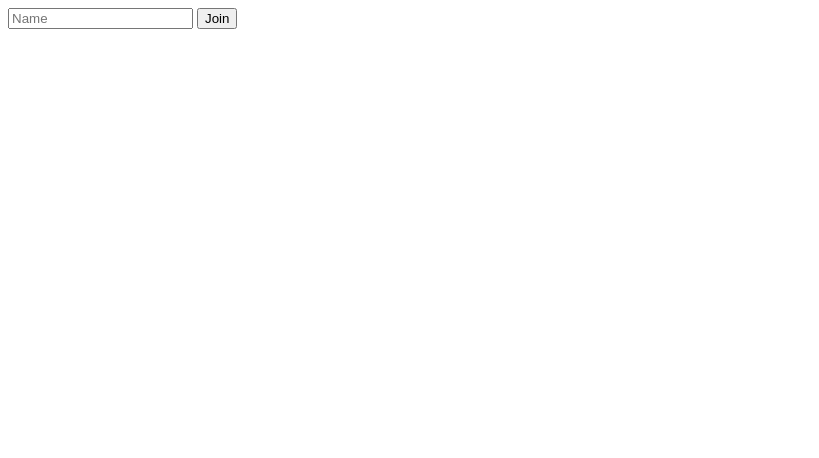
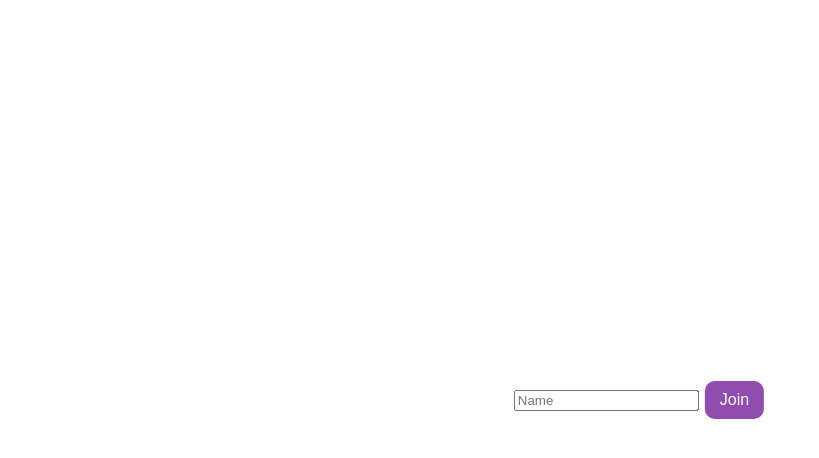
Before and after one commit to zisra/game, a website built with Parcel: page client/index.html in a window 1280 px wide. Shown: the whole page, without its empty margins (0-819 px from the left). Built offline with nearby package versions, Linux system fonts and the light colour scheme.

Commit message:
Simple changes/fixes

```diff
--- a/client/index.css
+++ b/client/index.css
@@ -1,3 +1,31 @@
+body {
+	font-family: 'Roboto', sans-serif;
+}
+
 .hidden {
 	display: none;
 }
+
+#gameSetup {
+	display: inline-block;
+	position: absolute;
+	top: 50%;
+	left: 50%;
+	transform: translate(-50%, -50%);
+}
+
+#username {
+}
+#join,
+#leave {
+	background-color: #914caf;
+	border: none;
+	border-radius: 10px;
+	color: white;
+	padding: 10px 15px;
+	text-align: center;
+	text-decoration: none;
+	font-size: 16px;
+	margin: 4px 2px;
+	cursor: pointer;
+}
--- a/client/index.html
+++ b/client/index.html
@@ -8,10 +8,13 @@
 		<link rel="stylesheet" href="index.css" />
 	</head>
 	<body>
-		<input id="username" placeholder="Name" maxlength="12" />
-		<button id="join">Join</button>
-		<button class="hidden" id="leave">Leave</button>
+		<div id="gameSetup">
+			<input id="username" placeholder="Name" minlength="1" maxlength="12" />
+			<button id="join">Join</button>
+			<button class="hidden" id="leave">Leave</button>
+		</div>
 		<div class="hidden" id="leaderboard"></div>
+
 		<div class="hidden" id="chat">
 			Messages:
 			<div id="messages"></div>
--- a/client/index.js
+++ b/client/index.js
@@ -29,6 +29,7 @@ const socket = io({
 
 socket.on('connect', () => {
 	elements.joinButton.classList.add('hidden');
+	elements.usernameInput.classList.add('hidden');
 	elements.leaveButton.classList.remove('hidden');
 	elements.leaderboard.classList.remove('hidden');
 	elements.chat.classList.remove('hidden');
@@ -59,6 +60,11 @@ socket.on('message', (message) => {
 	elements.messages.innerHTML += `<p><b>${message.nickname.escapeHTML()}</b>: ${message.message.escapeHTML()}</p>`;
 });
 
+elements.messageInput.addEventListener('keyup', (event) => {
+	if (event.key === 'Enter') {
+		elements.sendMessage.click();
+	}
+});
 elements.joinButton.addEventListener('click', async () => {
 	let sessionID = localStorage.getItem('sessionID');
 
@@ -81,7 +87,9 @@ elements.joinButton.addEventListener('click', async () => {
 });
 
 elements.sendMessage.addEventListener('click', () => {
+	if(!elements.messageInput.value) return;
 	socket.emit('message', elements.messageInput.value);
+	elements.messageInput.value = '';
 });
 
 elements.leaveButton.addEventListener('click', async () => {
--- a/package.json
+++ b/package.json
@@ -1,5 +1,5 @@
 {
-	"name": "game-tbd",
+	"name": "game",
 	"version": "1.0.0",
 	"description": "",
 	"source": "client/index.html",
@@ -13,6 +13,7 @@
 	"license": "MIT",
 	"dependencies": {
 		"express": "^4.18.2",
+		"helmet": "^6.0.1",
 		"parcel": "^2.8.3",
 		"socket.io": "^4.6.0",
 		"socket.io-client": "^4.6.0"
--- a/src/memory.js
+++ b/src/memory.js
@@ -28,7 +28,6 @@ class gameMemory {
 	}
 
 	sessionExists(session) {
-		// Check if map contains a player with the sessionID
 		return [...this.players.values()].some(
 			(player) => player.sessionID === session
 		);
--- a/src/websocket/events/message.js
+++ b/src/websocket/events/message.js
@@ -2,7 +2,7 @@ export default (message, socket) => {
 	const messageContent = {
 		nickname: socket.nickname,
 		playerID: socket.playerID,
-		message,
+		message: message.trim().substring(0, 500),
 	};
 	socket.emit('message', messageContent);
 	socket.broadcast.emit('message', messageContent);
```
Also changed, not shown: src/index.js (+4 -3 lines), src/websocket/middleware/auth.js (+5 -2 lines), 1 other file.
